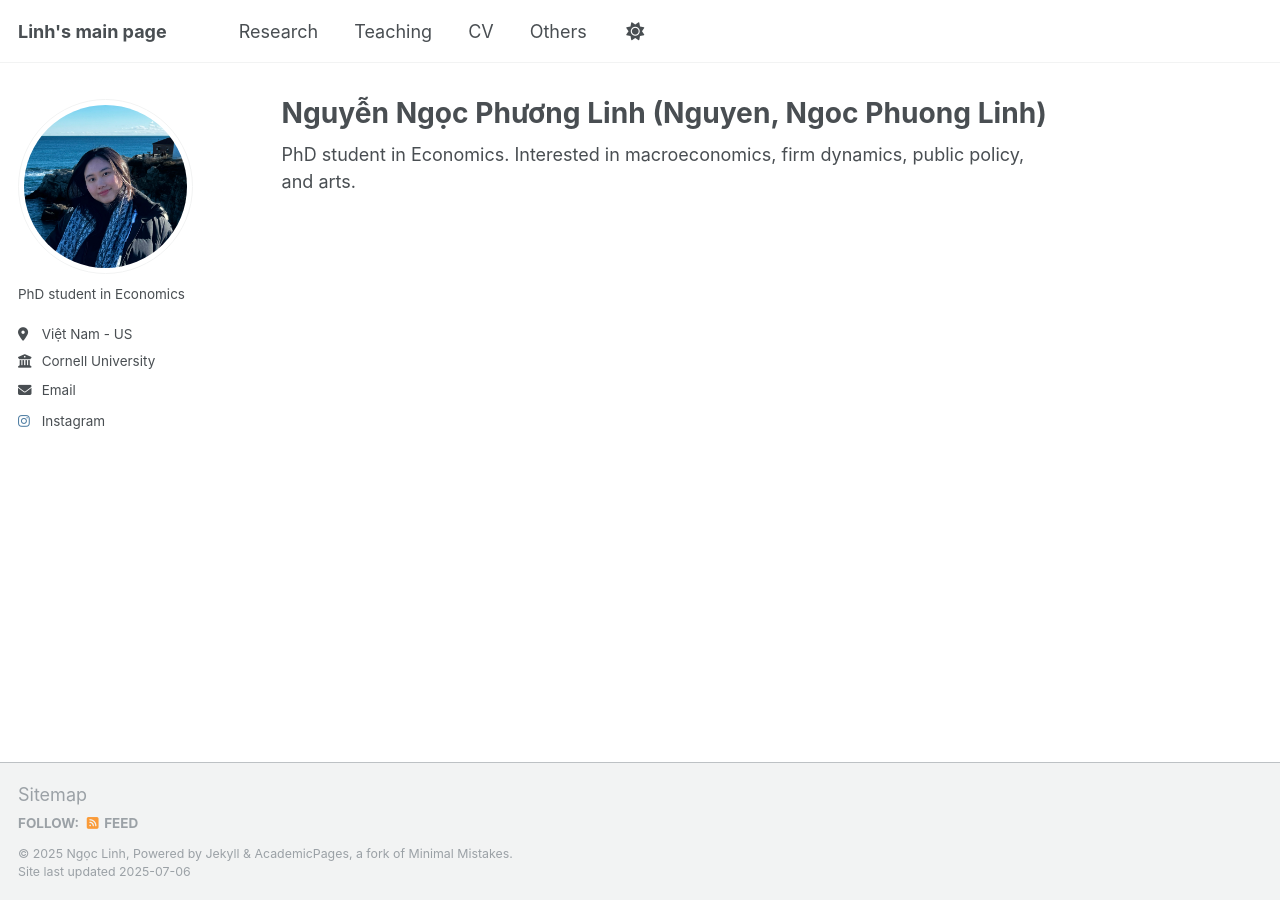
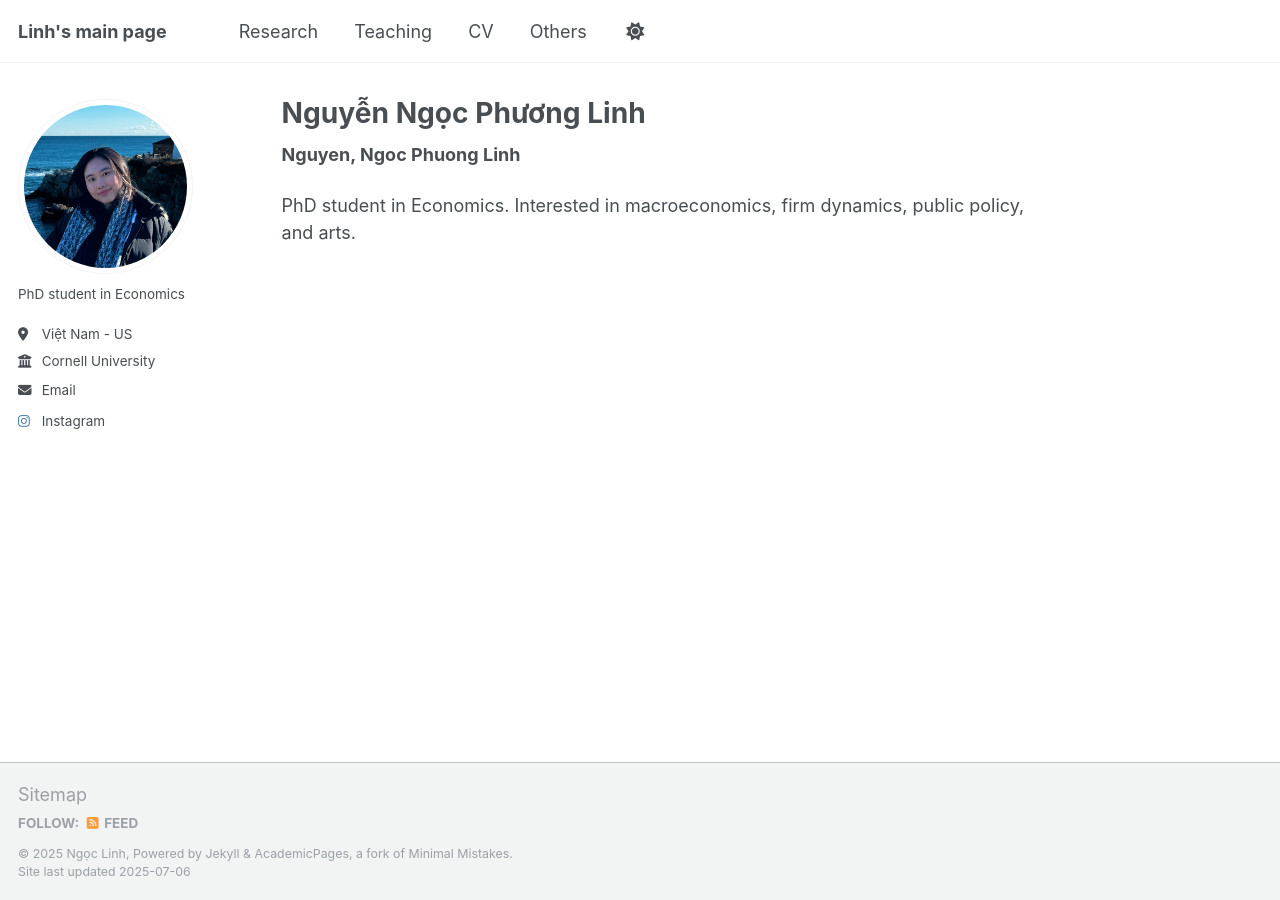
Before and after one commit to npl-nguyen/nguyen-ngoc-phuong-linh, a Jekyll site: the page built from _pages/about.md, in a window 1280 px wide. Built offline with Jekyll 4.4.1, drawn with Linux system fonts in a browser that asks for light colours; a script that is not in the unit is left out.

```diff
--- a/_pages/about.md
+++ b/_pages/about.md
@@ -1,9 +1,11 @@
 ---
 permalink: /
-title: "Nguyễn Ngọc Phương Linh (Nguyen, Ngoc Phuong Linh)"
+title: "Nguyễn Ngọc Phương Linh"
 author_profile: true
 redirect_from:
   - /about/
   - /about.html
 ---
+**Nguyen, Ngoc Phuong Linh**
+
 PhD student in Economics. Interested in macroeconomics, firm dynamics, public policy, and arts.
```
